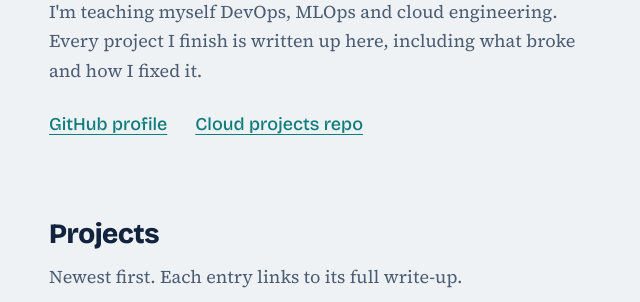
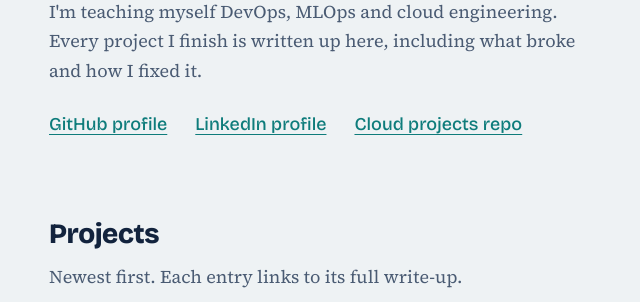
Before and after one commit to DevOpsAvatar/DevOpsAvatar.github.io, a plain HTML site: page index.html in a window 1280 px wide. Shown: the part 498-800 px from the top of the page, without its empty margins (223-863 px from the left). Drawn offline with nearby package versions, Linux system fonts and the light colour scheme.

Commit message:
Add LinkedIn link to portfolio
Co-Authored-By: Claude Sonnet 5.5 <noreply@anthropic.com>
Claude-Session: https://claude.ai/code/session_01Ht4zMqSEYHrUWzTVj81B5G

```diff
--- a/index.html
+++ b/index.html
@@ -25,6 +25,7 @@
     </p>
     <p class="links">
       <a href="https://github.com/DevOpsAvatar">GitHub profile</a>
+      <a href="https://www.linkedin.com/in/chigozirim-dennis-243ba237b/">LinkedIn profile</a>
       <a href="https://github.com/DevOpsAvatar/cloud-architecture-projects-AWS-Azure-GCP">Cloud projects repo</a>
     </p>
   </header>
```
